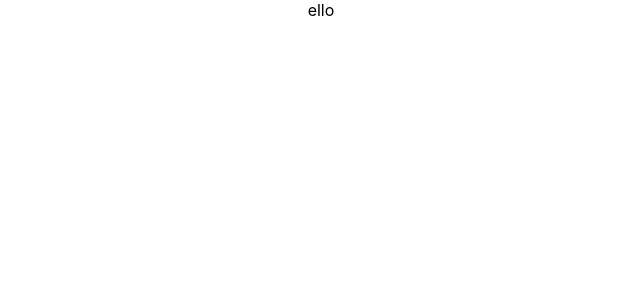
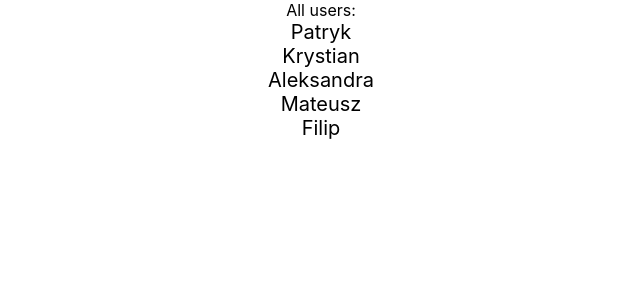
Before and after one commit to patryk-olti/Fetch, a React (Create React App) app: page / in a window 1280 px wide. Shown: the top 300 px of the page, without its empty margins (319-959 px from the left). Built offline with nearby package versions, Linux system fonts and the light colour scheme.

Commit message:
created userList and user component

```diff
--- a/public/users.json
+++ b/public/users.json
@@ -1,10 +1,32 @@
 [
     {
         "id": "1",
-        "name": "patryk"
+        "firstName": "patryk",
+        "lastName": "oltuch",
+        "age": "26"
     },
     {
         "id": "2",
-        "name": "krystian"
+        "firstName": "krystian",
+        "lastName": "nowak",
+        "age": "18"
+    },
+    {
+        "id": "3",
+        "firstName": "aleksandra",
+        "lastName": "kocioł",
+        "age": "22"
+    },
+    {
+        "id": "4",
+        "firstName": "mateusz",
+        "lastName": "szaman",
+        "age": "30"
+    },
+    {
+        "id": "5",
+        "firstName": "filip",
+        "lastName": "nowowilski",
+        "age": "32"
     }
 ]
--- /dev/null
+++ b/src/Components/User.js
@@ -0,0 +1,17 @@
+import React from "react";
+
+const User = ({ name }) => {
+
+    const styles = {
+        fontSize: '20px',
+        textTransform: 'capitalize'
+    }
+
+    return(
+        <div style={styles} >
+            <span> {name} </span>
+        </div>
+    )
+}
+
+export default User;
--- /dev/null
+++ b/src/Components/UserList.js
@@ -0,0 +1,19 @@
+import React from "react";
+
+import User from "./User";
+
+const UserList = ({ data }) => {
+
+    const allUsers = data.map( item => (
+        <User name={item.firstName} />
+    ))
+
+    return(
+        <div>
+            <span> All users: </span>
+           {allUsers}
+        </div>
+    )
+}
+
+export default UserList;
--- a/src/Containers/UsersContainer.js
+++ b/src/Containers/UsersContainer.js
@@ -1,4 +1,6 @@
 import React, { useState, useEffect } from "react";
+
+import UserList from "../Components/UserList";
 
 const UsersContainer = () => {
 
@@ -12,7 +14,7 @@ const UsersContainer = () => {
 
     return(
         <div>
-            ello
+            <UserList data={userList} />
             { console.log(userList) }
         </div>
     )
```
